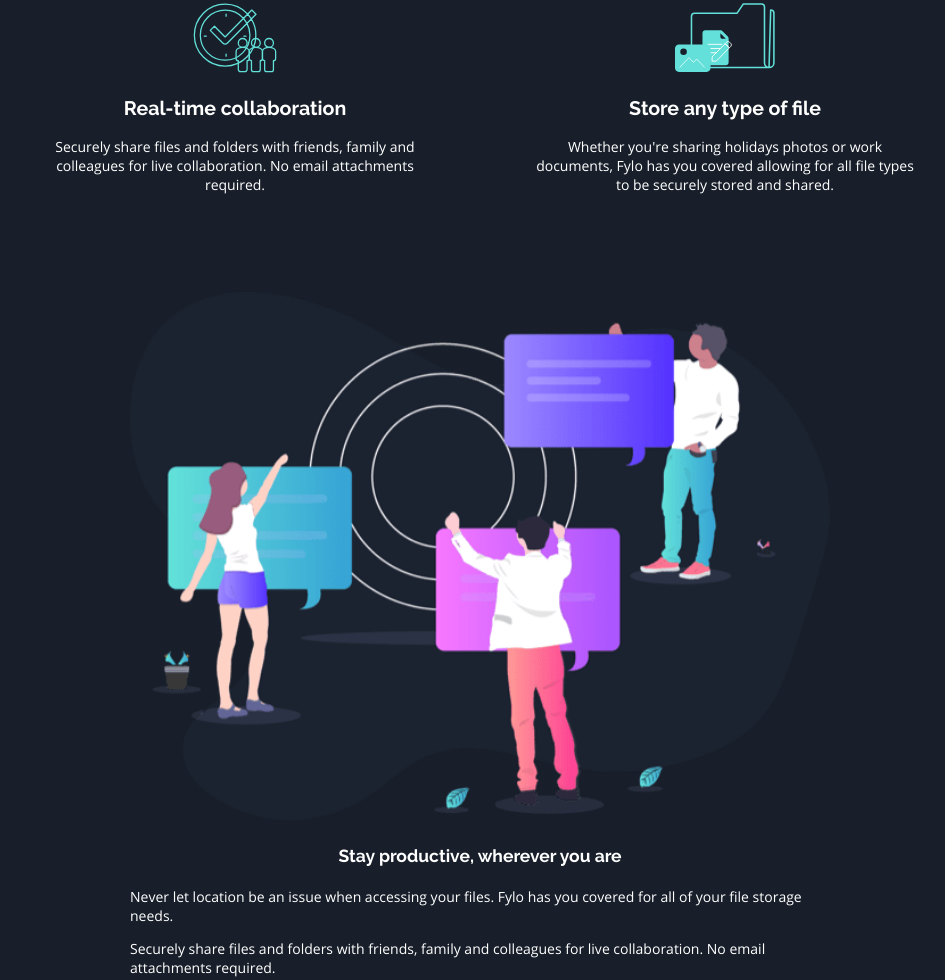
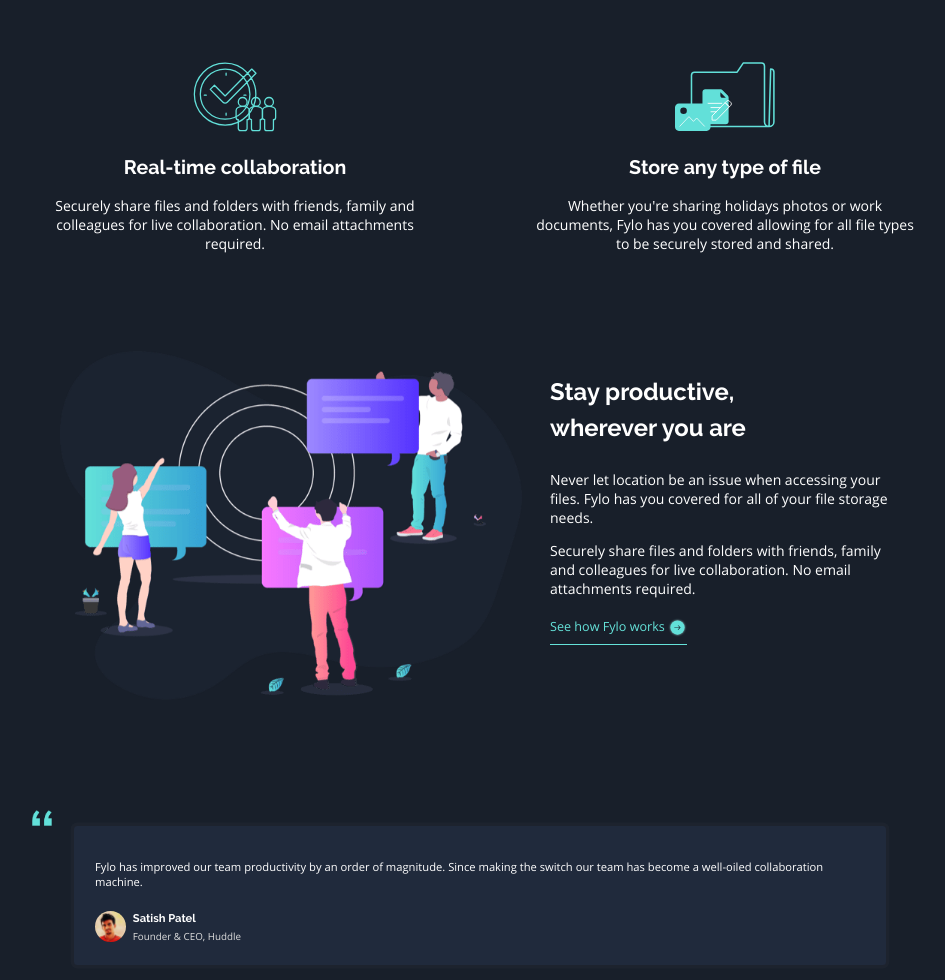
Before and after one commit to h-shams/fylo-landing-page-dark, a website: page index.html in a window 1280 px wide. Shown: the part 1361-2341 px from the top of the page, without its empty margins (160-1105 px from the left). Drawn offline with Linux system fonts and the light colour scheme.

Commit message:
make "access-anywhere" section responsive

```diff
--- a/css/main.css
+++ b/css/main.css
@@ -36,7 +36,7 @@
 
 .inner-container{
   width: 80%;
-  max-width: 50em;
+  max-width: 60em;
   margin: 0 auto;
 }
 
@@ -62,6 +62,15 @@
   font-family: raleway;
   text-align: center;
 }
+.heading--small{
+  font-size: 1.25em;
+}
+@media(min-width: 32em){
+  .heading--small{
+    font-size: 1.7em;
+  }
+}
+
 
 .btn{
   text-decoration: none;
@@ -212,17 +221,35 @@
   padding: 4em 0;
 }
 
+
 .access-anywhere__img{
   width: 100%;
 }
 
-.access-anywhere__title{
-  font-size: 1.25em;
+.access-anywhere__wrapper{
+  width: 100%;
+}
+
+@media(min-width: 46em){
+  .access-anywhere__wrapper{
+    padding-left: 2em;
+    float: right;
+    width: 45%;
+  }
+  .access-anywhere__img{
+    float: left;
+    width: 55%;
+  }
+  .access-anywhere__title{
+      text-align: left;
+      width: 80%;
+  }
 }
 
 .access-anywhere__des{
   margin: 1em 0;
 }
+
 
 .access-anywhere__link-wrap{
   font-size: .9em;
--- a/index.html
+++ b/index.html
@@ -5,10 +5,9 @@
   <meta name="viewport" content="width=device-width, initial-scale=1.0">
   <title>Fylo landing page</title>
   <link rel="icon" type="image/png" sizes="32x32" href="./images/favicon-32x32.png">
+  <link rel="stylesheet" href="font-awesome/css/all.css">
   <link rel="stylesheet" href="css/fonts.css">
   <link rel="stylesheet" href="css/main.css">
-  <link rel="stylesheet" href="font-awesome/css/fontawesome.min.css"> -->
-  <link rel="stylesheet" href="font-awesome/css/brands.min.css">
 </head>
 <body>
   <div class="main-container">
@@ -80,7 +79,8 @@
     <section class="access-anywhere">
       <div class="inner-container">
         <img src="images\illustration-stay-productive.png" alt="" class="access-anywhere__img">
-        <h3 class="access-anywhere__title heading">
+        <div class="access-anywhere__wrapper">
+          <h3 class="access-anywhere__title heading heading--small">
             Stay productive, wherever you are
           </h3>
           <p class="access-anywhere__des">
@@ -94,6 +94,7 @@
           <div href="" class="access-anywhere__link-wrap">
             <a href="" class="access-anywhere__link">See how Fylo works</a>
             <img src="images/icon-arrow.svg" alt="" class="access-anywhere__link-icon">
+          </div>
         </div>
       </div>
     </section>
```
Lines whose indentation alone changed are shown as unchanged.
